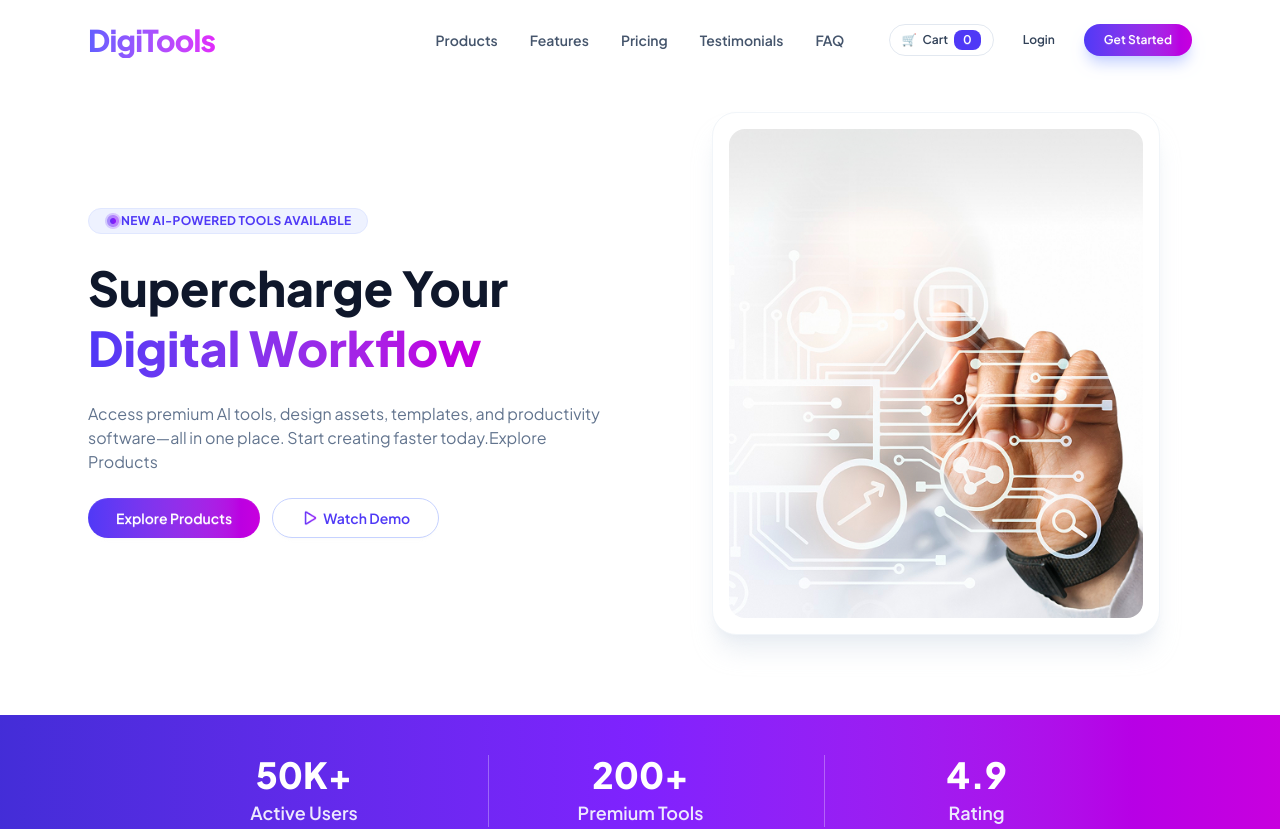
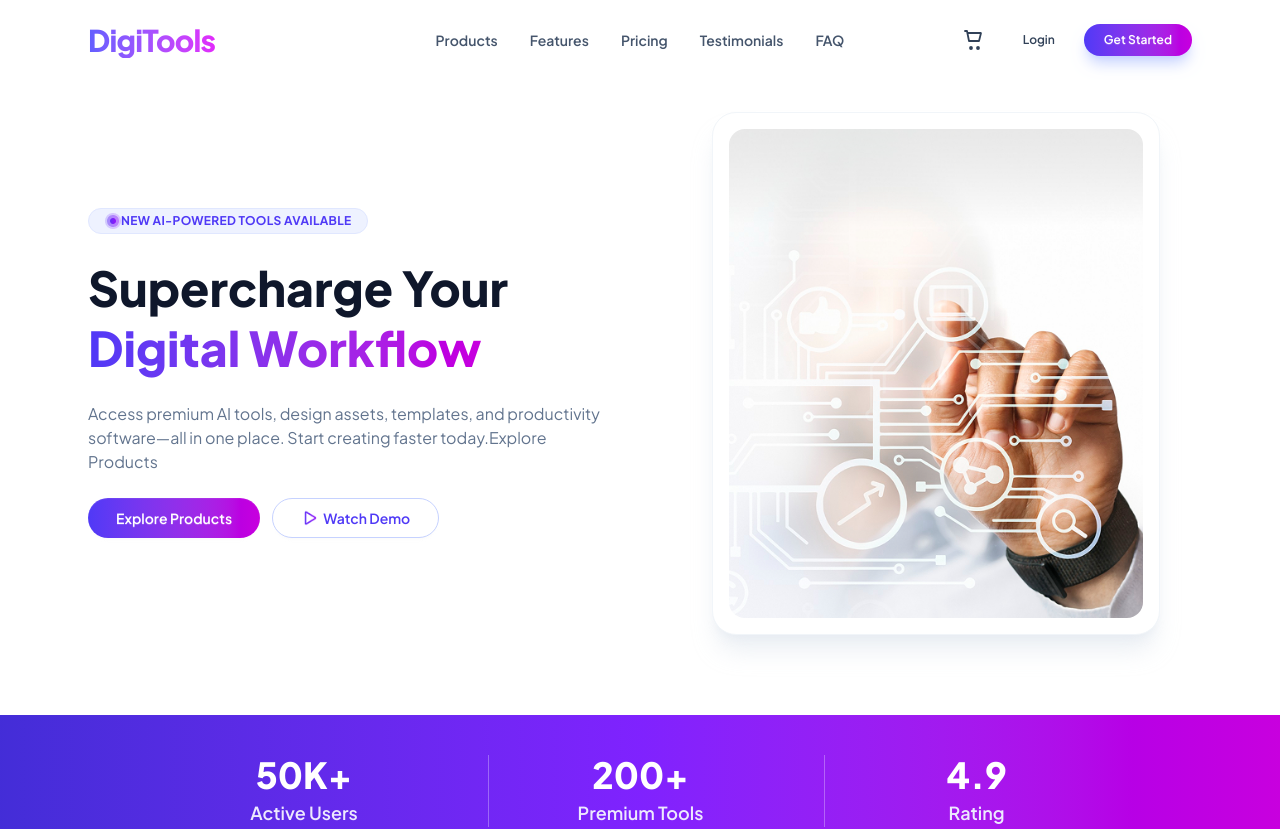
Before and after one commit to anisa-akter/B13-A6-DigiTools-Platform, a React (Vite) app: page / in a window 1280 px wide. Shown: the top 829 px of the page. Built offline with nearby package versions, Linux system fonts and the light colour scheme.

Commit message:
Refactor Navbar cart button to use SVG icon and improve accessibility

```diff
--- a/src/components/Navbar/Navbar.jsx
+++ b/src/components/Navbar/Navbar.jsx
@@ -60,11 +60,29 @@ const Navbar = ({ cartCount, onCartOpen }) => {
           <button
             type="button"
             onClick={onCartOpen}
-            className="btn btn-ghost btn-sm relative rounded-full border border-slate-200 px-3 text-slate-700 hover:border-indigo-300"
+            className="relative flex h-10 w-10 items-center justify-center rounded-full text-slate-700 transition hover:bg-slate-100"
+            aria-label="Open cart"
           >
-            <span aria-hidden="true">🛒</span>
-            <span className="hidden sm:inline">Cart</span>
-            <span className="badge badge-sm border-0 bg-indigo-600 text-white">{cartCount}</span>
+            <svg
+              xmlns="http://www.w3.org/2000/svg"
+              fill="none"
+              viewBox="0 0 24 24"
+              className="h-6 w-6"
+              aria-hidden="true"
+            >
+              <path
+                d="M3 3h2l.4 2m0 0L7 13h10l2-8H5.4zM9 19a1 1 0 100 2 1 1 0 000-2zm7 0a1 1 0 100 2 1 1 0 000-2z"
+                stroke="currentColor"
+                strokeWidth="1.8"
+                strokeLinecap="round"
+                strokeLinejoin="round"
+              />
+            </svg>
+            {cartCount > 0 && (
+              <span className="absolute -right-1 -top-1 flex h-5 min-w-5 items-center justify-center rounded-full bg-rose-500 px-1 text-[10px] font-bold text-white">
+                {cartCount}
+              </span>
+            )}
           </button>
           <button type="button" className="btn btn-ghost btn-sm hidden text-slate-700 sm:inline-flex">
             Login
```
